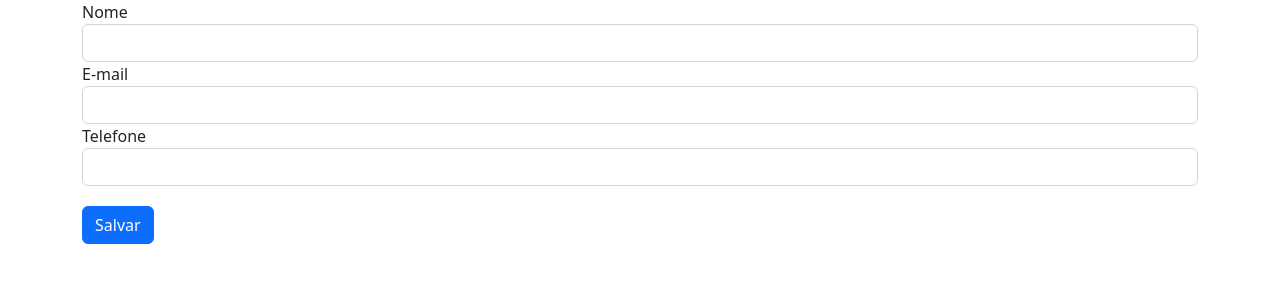
After one commit to Lucas-ossli/Webapplication., a Flask app: template templates/update.html in a window 1280 px wide. The commit adds this page. Shown: the top 300 px of the page. Run offline with Flask 2, Linux system fonts and the light colour scheme; the template is opened without the code that fills it: most values are stand-ins (such as "Sample title", 1, 10 or a date in 2020).

Commit message:
delete btn

```diff
--- a/app.py
+++ b/app.py
@@ -25,8 +25,8 @@ def save():
     nome = request.form['nome']         # <input name="nome" ...
     email = request.form['email']       # Sempre será uma string!
     telefone = request.form['telefone']
-    clientes.append({"id": uuid4(), "nome": nome, "email": email, "telefone": telefone})
-    return render_template('index.html', clientes=clientes)
+    commits.append({"id": uuid4(), "nome": nome, "email": email, "telefone": telefone})
+    return render_template('index.html', c=commits)
 
 # Trabalho Final da Disciplina:
 # Implementar o delete
@@ -35,11 +35,45 @@ def save():
 
 @app.route('/delete/<id>')
 def delete(id):
-    return id
+    id = int(id)
+    for i,item  in enumerate(commits):
+        if item['id'] == id:
+            del commits[i]
+    return render_template('index.html', c=commits)
+
+
+
+
+
+
+
 
 @app.route('/update/<id>')
 def update(id):
-    return id
+
+    return render_template('update.html')
+
+
+@app.route('/update2/<id>', methods=['GET'])
+def update2(id):
+    nome = request.form['nome']         # <input name="nome" ...
+    email = request.form['email']       # Sempre será uma string!
+    telefone = request.form['telefone']
+
+    for i,item  in enumerate(commits):
+        if item['id'] == id:
+            update={'id': id , 'nome': nome, 'email': email, 'telefone':telefone}
+            commits[i] = update
+
+    return render_template('index.html', c=commits)
+
+
+
+
+
+
+
+
 
 app.run(debug=True)
 
--- a/templates/index.html
+++ b/templates/index.html
@@ -24,8 +24,8 @@
             <tr>
                 <td>{{cliente['nome']}}</td>
                 <td>{{cliente['email']}}</td>
-                <td>{{cliente['telefone']}}</td>
-                <td><a href="#" class="btn btn-sm btn-outline-success">Editar</a></td>
+                <td>{{cliente['teelfone']}}</td>
+                <td><a href="/update/{{cliente['id']}}" class="btn btn-sm btn-outline-success">Editar</a></td>
                 <td><a href="/delete/{{cliente['id']}}" class="btn btn-sm btn-danger">Apagar</a></td>
             </tr>
         {% endfor %}
--- /dev/null
+++ b/templates/update.html
@@ -0,0 +1,29 @@
+<!DOCTYPE html>
+<html lang="en">
+<head>
+    <meta charset="UTF-8">
+    <meta http-equiv="X-UA-Compatible" content="IE=edge">
+    <meta name="viewport" content="width=device-width, initial-scale=1.0">
+    <link href="https://cdn.jsdelivr.net/npm/bootstrap@5.2.0-beta1/dist/css/bootstrap.min.css" rel="stylesheet" integrity="sha384-0evHe/X+R7YkIZDRvuzKMRqM+OrBnVFBL6DOitfPri4tjfHxaWutUpFmBp4vmVor" crossorigin="anonymous">
+    <title>update</title>
+</head>
+<body>
+    <div class="container">
+        <form action="/update2/{{id}}" method="POST">
+            <div class="form-group">
+                <label>Nome</label>
+                <input type="text" name="nome" class="form-control"/>
+            </div>
+            <div class="form-group">
+                <label>E-mail</label>
+                <input type="email" name="email" required="true"  class="form-control"/>
+            </div>
+            <div class="form-group">
+                <label>Telefone</label>
+                <input type="text" name="telefone" class="form-control"/>
+            </div>
+            <button class="btn btn-primary" style="margin-top: 20px">Salvar</button>
+        </form>
+    </div>
+</body>
+</html>
```
